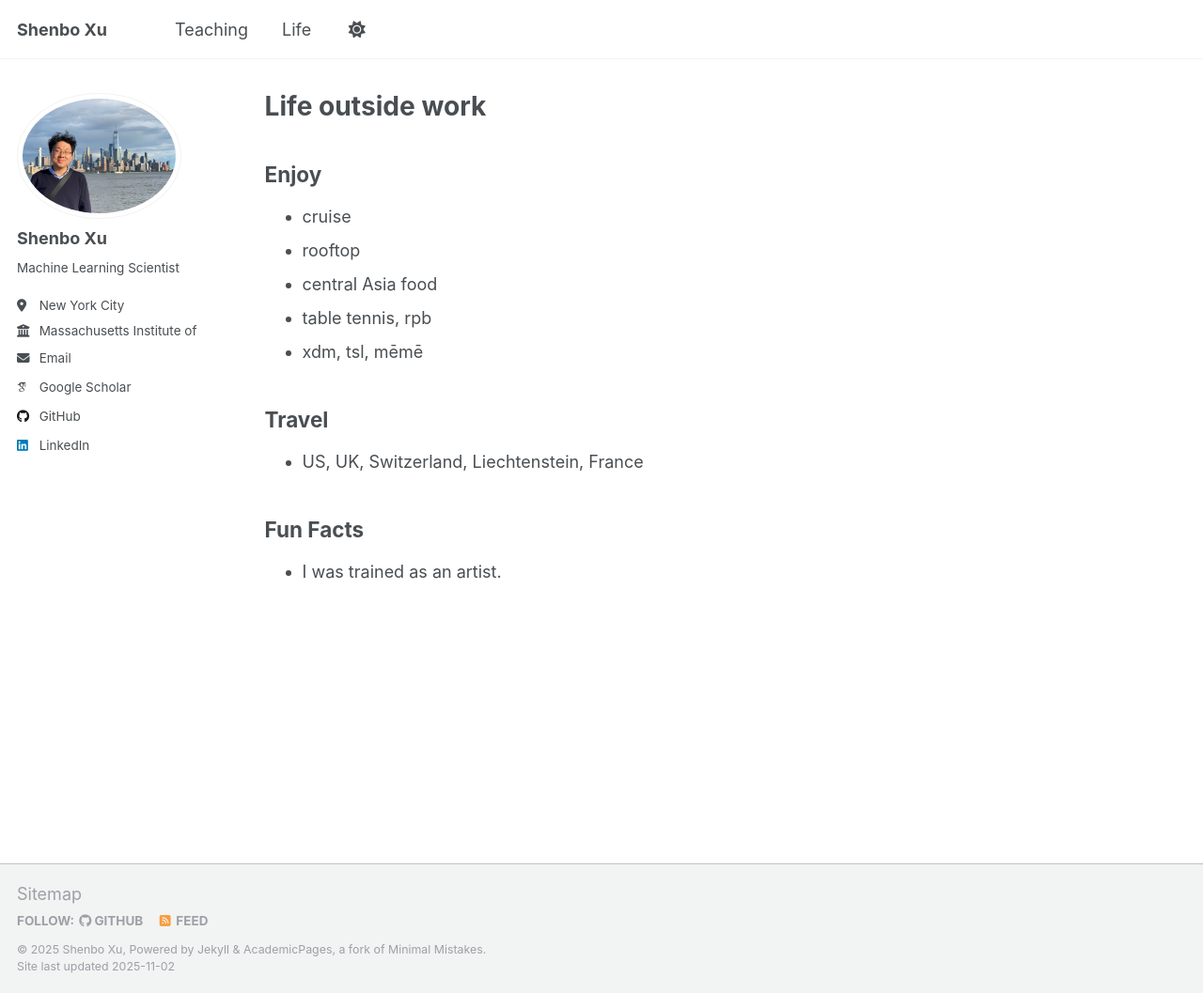
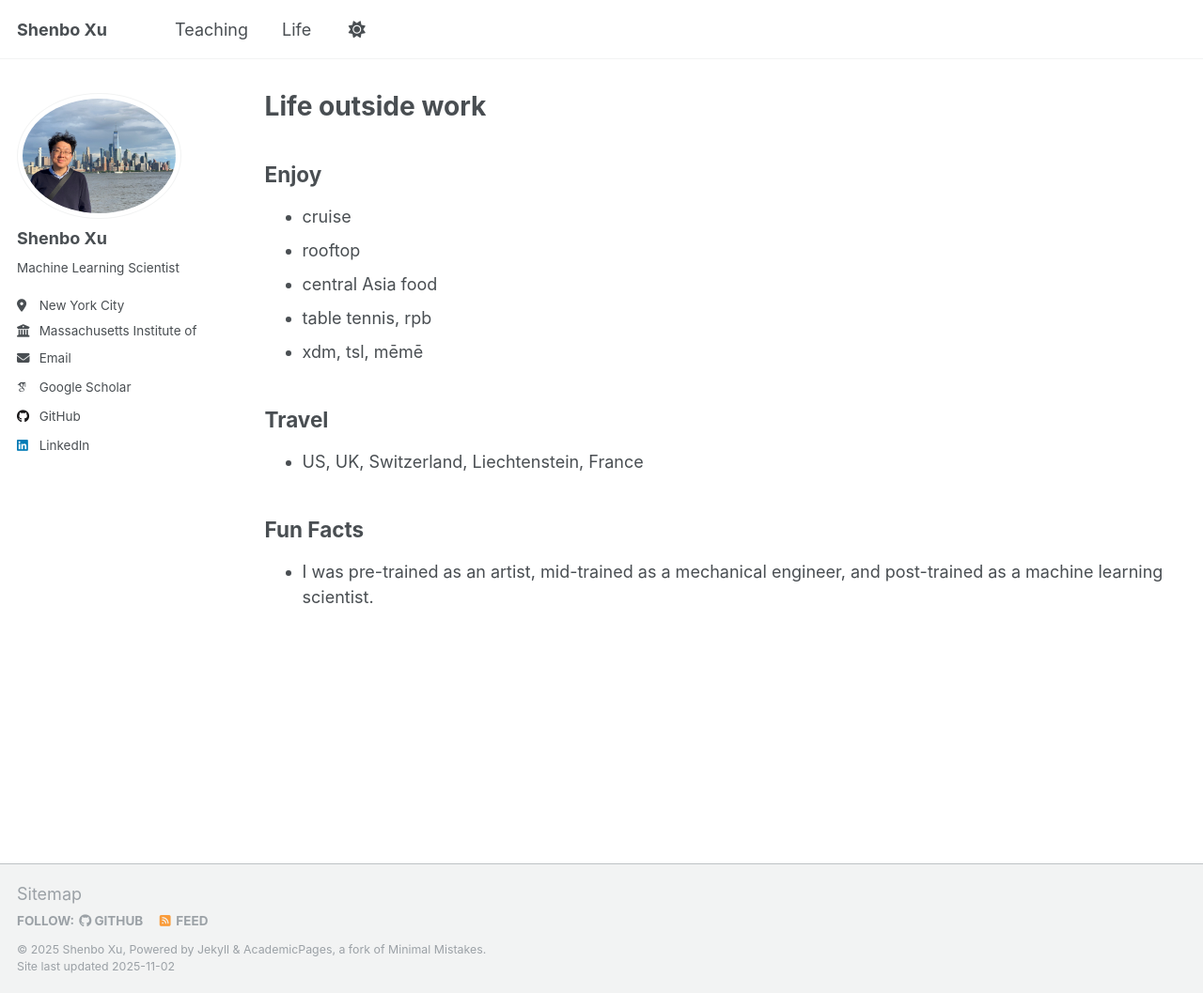
Before and after one commit to xushenbo/xushenbo.github.io, a Jekyll site: the page built from _pages/life.md, in a window 1280 px wide and 1057 px high. Shown: the whole window at 94% size. Built offline with Jekyll 4.4.1, drawn with Linux system fonts in a browser that asks for light colours; some web fonts are replaced; a script that is not in the unit is left out.

Commit message:
Update fun facts with detailed training history
Expanded the fun facts section with detailed training background.

```diff
--- a/_pages/life.md
+++ b/_pages/life.md
@@ -16,7 +16,7 @@ author_profile: true
 - US, UK, Switzerland, Liechtenstein, France
 
 ## Fun Facts
-- I was trained as an artist.
+- I was pre-trained as an artist, mid-trained as a mechanical engineer, and post-trained as a machine learning scientist.
 
 
 <!--
```
